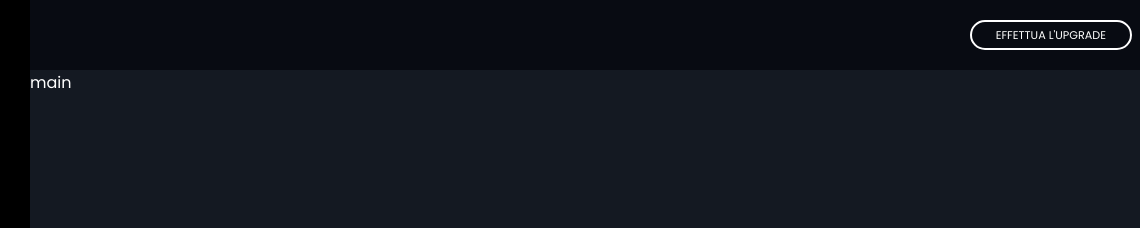
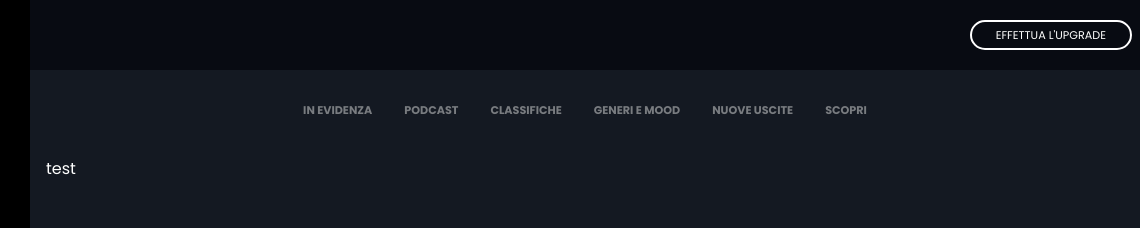
Before and after one commit to CamilloRosanio/html-css-spotifyweb, a plain HTML site: page index.html in a window 1280 px wide. Shown: the top 228 px of the page, 140-1280 px from the left. Drawn offline with Linux system fonts and the light colour scheme.

Commit message:
MAIN navbar

```diff
--- a/css/style.css
+++ b/css/style.css
@@ -395,9 +395,51 @@ main {
     height: var(--main_height);
     background-color: #141922;
 
+    padding: 1rem;
+
     /* ATTIVARE ALLA PUBBLICAZIONE */
     overflow: auto;
 }
+
+
+/* # NAVIGAZIONE */
+
+main nav {
+    display: flex;
+    justify-content: center;
+    align-items: center;
+    gap: 1rem 2rem;
+    flex-wrap: wrap;
+    padding:1rem;
+    margin-bottom: 1rem;
+
+    color: #797c80;
+    font-size: .7rem;
+    font-weight: 700;
+}
+
+main nav a {
+    display: flex;
+    flex-direction: column;
+    justify-content: space-between;
+    align-items: center;
+
+    height: 1.4rem;
+}
+
+main nav .focus {
+    display: none;
+    width:25px;
+    height: 2px;
+    background-color: greenyellow;
+}
+
+main nav a:focus .focus {
+    display:block;
+}
+
+
+
 
 /**********************************************************
 | # FOOTER
--- a/index.html
+++ b/index.html
@@ -130,31 +130,36 @@
 
                 <!-- MAIN -->
                 <main>
-                    main
 
-                    <!-- <p>
-                        Lorem ipsum dolor sit amet consectetur adipisicing elit. Delectus molestiae velit architecto similique perspiciatis. Sunt illo obcaecati commodi minus pariatur quaerat molestias enim! Sed possimus praesentium natus beatae? Necessitatibus, ratione?
-                        Reprehenderit ad ipsa voluptate, possimus commodi quam quo itaque eligendi quae sed tempora repellendus repellat dolorum beatae aperiam. Magnam incidunt tenetur distinctio odio reiciendis quidem autem illo dolore ex voluptatibus?
-                        Distinctio, quidem numquam minima ad tenetur nesciunt! Consequatur optio, iusto, vel unde reprehenderit quam ab libero suscipit nesciunt sapiente beatae, corporis voluptate harum! Aperiam, suscipit? Praesentium voluptas voluptatem sit eius.
-                        Nemo eum a corporis quam ea quidem quas placeat aliquid tenetur reprehenderit. Nihil eum laborum eveniet ratione porro atque assumenda ducimus deserunt minima laudantium praesentium odio minus eaque, ipsam obcaecati!
-                        A repellat consectetur, non laboriosam aliquid ratione odio atque, harum, maxime dolore soluta quis sed veniam ipsam quasi. Voluptate enim perspiciatis fugiat nobis natus eum consequuntur. Sequi commodi illum quaerat.
-                        Numquam, earum architecto illo distinctio sequi asperiores porro maxime quos reprehenderit saepe facilis enim vel ducimus esse non totam optio voluptatum ullam! Molestias ab iste optio, debitis laboriosam perspiciatis vitae!
-                        Fuga repellendus rerum deserunt illum, accusantium id quas possimus repudiandae inventore distinctio nobis laboriosam, earum saepe aspernatur modi nisi ratione. Praesentium aliquid, suscipit expedita animi enim ratione. Explicabo, velit aut.
-                        Nihil quae asperiores laudantium tenetur temporibus eaque alias consequatur? Magni eum quia explicabo veniam esse ad suscipit, rem ipsa accusantium mollitia! Laudantium nemo possimus iste corrupti eaque eius alias optio?
-                        Praesentium veniam fugit, accusamus nulla asperiores ad similique illo libero hic neque id, ut ducimus beatae itaque, commodi obcaecati. Ut nemo exercitationem atque blanditiis voluptates soluta culpa, doloremque ipsum quas.
-                        Laudantium consequatur totam dolorum eum laboriosam incidunt debitis, quasi, labore eius quas cumque nesciunt, odio distinctio! Aliquid pariatur molestiae, modi magnam enim fugiat unde laudantium excepturi? Numquam soluta hic quasi.
-                        Illo error eos at ducimus corrupti enim, autem neque doloribus voluptas nam veniam officia quaerat quae minima libero odio dolore ratione aut fugit commodi numquam amet ab. Consequuntur, odio excepturi!
-                        Quaerat neque repellendus et blanditiis alias veritatis expedita omnis, nam numquam ut nesciunt deleniti at. Ullam ut laboriosam cum deserunt doloremque nesciunt, inventore incidunt ducimus enim quaerat, quo, ex sit.
-                        Iure nihil sequi molestias tempora magni. Labore quo explicabo dolor minima, suscipit impedit numquam, beatae, deleniti dolore excepturi reiciendis at officia! Tempora corporis atque deserunt quam numquam dignissimos, necessitatibus animi!
-                        Recusandae magnam rerum necessitatibus maiores nobis tempore laborum! Modi non mollitia praesentium ratione beatae, enim laboriosam blanditiis libero esse sit consequatur excepturi ipsam error repellat molestiae hic nam corrupti tempore?
-                        Suscipit, alias beatae, quibusdam autem impedit ex fugit repellendus, tenetur nostrum rerum est officiis enim ea quas iure. Omnis vel veritatis repellat animi ipsum officia necessitatibus. Eius error incidunt enim!
-                        Blanditiis praesentium quae ex sint esse quam recusandae ad aspernatur sequi officiis nulla maxime ea quas eaque aut tenetur, consequuntur, quos placeat iste possimus odit repellat. Maiores atque a iste.
-                        Veritatis nobis voluptatum omnis obcaecati! Vel beatae dolorem fugiat dolores nulla ab corrupti qui blanditiis eos perspiciatis quaerat voluptate, nam deleniti pariatur doloribus aut repudiandae exercitationem obcaecati ratione quod libero.
-                        Excepturi voluptas optio tempora eveniet quibusdam cum temporibus harum vel error? Commodi dolores, molestias dolor in consectetur sit rem, magni officia sunt fugiat quos eligendi aliquam alias velit id adipisci?
-                        Odio voluptatem perspiciatis quisquam. Nemo architecto facilis dignissimos sit deserunt eos molestias nam illum mollitia praesentium beatae tempora impedit, excepturi quam aperiam ducimus necessitatibus voluptate iusto. Sint nulla omnis fuga.
-                        Animi temporibus autem officiis tenetur laborum, voluptate quos magni repellendus porro dolorem tempore labore culpa asperiores, quae deleniti! Ipsum placeat ab repellat iusto magnam modi aperiam unde repellendus impedit provident!
-                    </p> -->
+                    <!-- NAVIGAZIONE -->
+                    <nav>
+                        <a href="#">
+                            <span>IN EVIDENZA</span>
+                             <div class="focus"> <!--SELECTION--> </div>
+                        </a>
+                        <a href="#">
+                            <span>PODCAST</span>
+                             <div class="focus"> <!--SELECTION--> </div>
+                        </a>
+                        <a href="#">
+                            <span>CLASSIFICHE</span>
+                             <div class="focus"> <!--SELECTION--> </div>
+                        </a>
+                        <a href="#">
+                            <span>GENERI E MOOD</span>
+                             <div class="focus"> <!--SELECTION--> </div>
+                        </a>
+                        <a href="#">
+                            <span>NUOVE USCITE</span>
+                             <div class="focus"> <!--SELECTION--> </div>
+                        </a>
+                        <a href="#">
+                            <span>SCOPRI</span>
+                             <div class="focus"> <!--SELECTION--> </div>
+                        </a>
+                    </nav>
 
+                    test
                 </main>
             </div>
 
```
